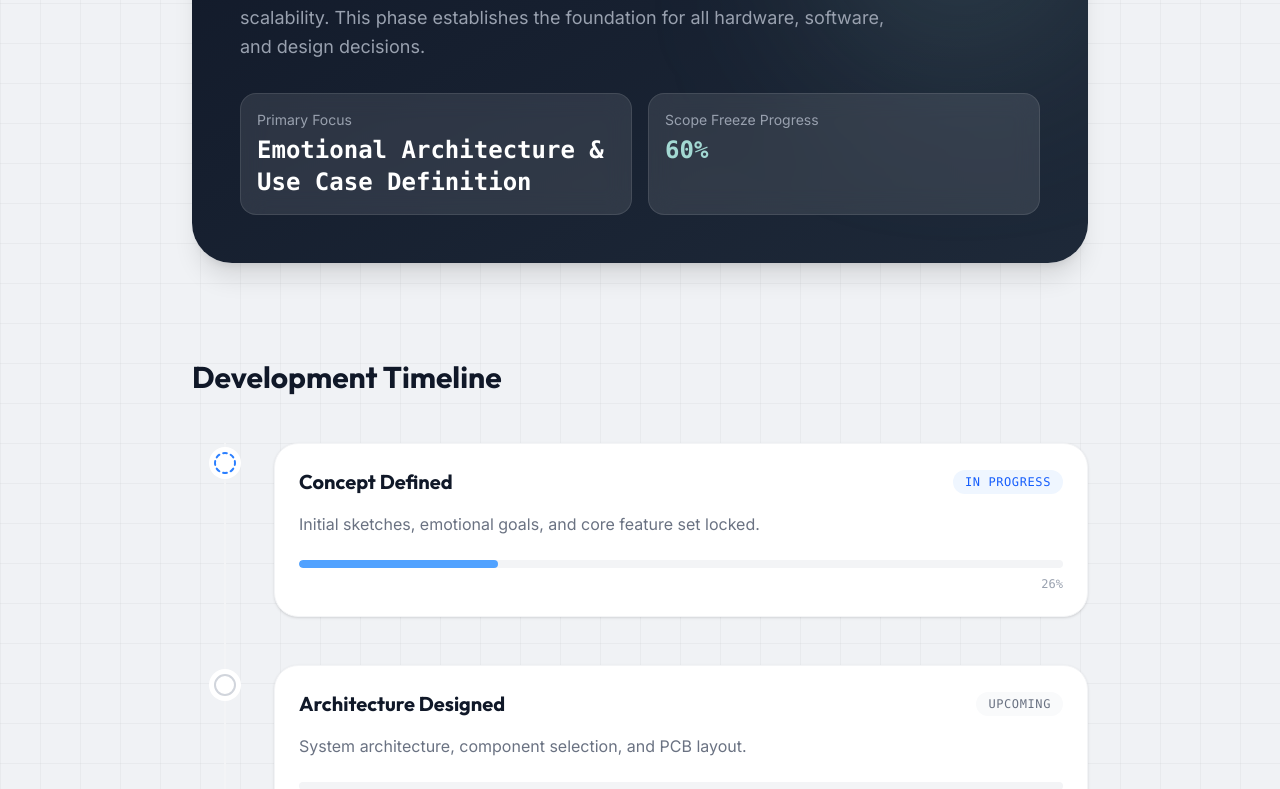
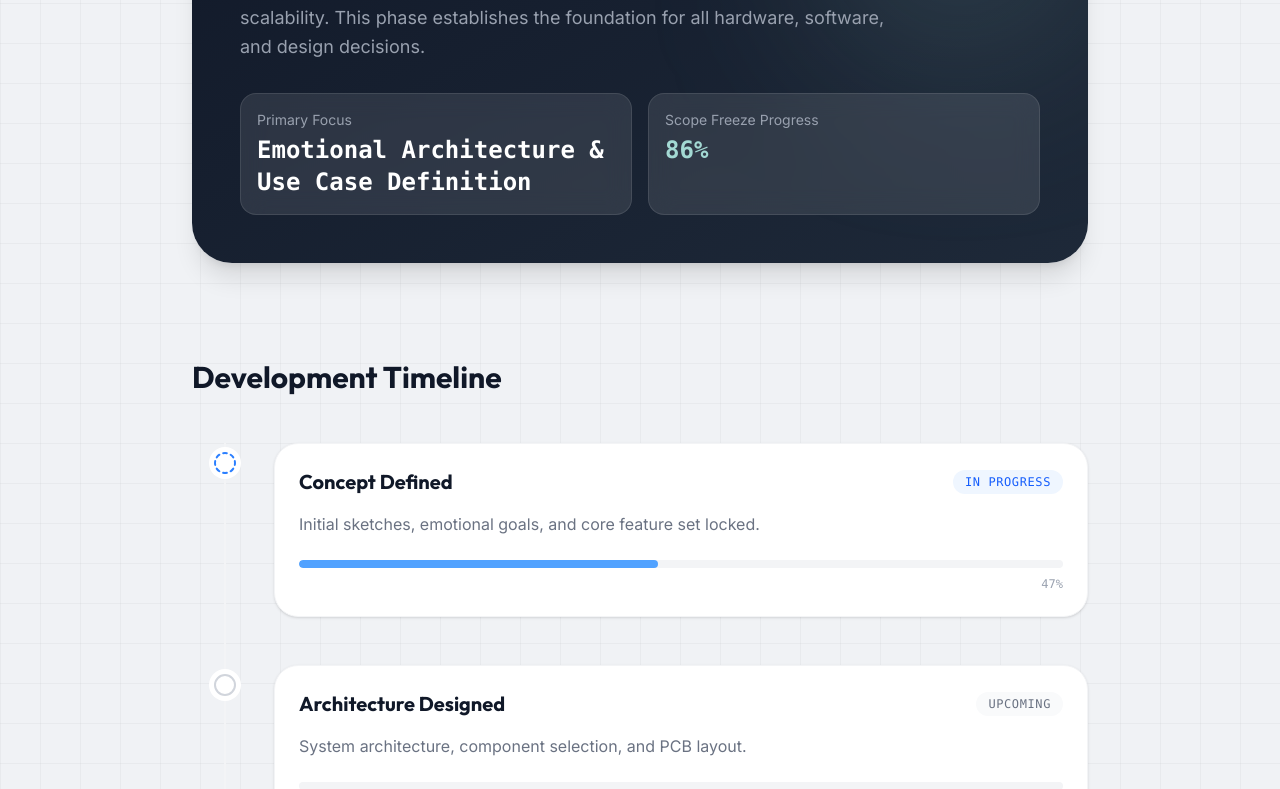
Before and after one commit to chauhan-satvik/LUMA, a React (Vite) app: page /progress in a window 1280 px wide. Shown: the part 637-1426 px from the top of the page. Built offline with nearby package versions, Linux system fonts and the light colour scheme.

Commit message:
Updated The Progress

```diff
--- a/src/pages/Progress.tsx
+++ b/src/pages/Progress.tsx
@@ -3,7 +3,7 @@ import { CheckCircle2, CircleDashed, Circle, Clock, ArrowRight, Activity } from
 
 export function Progress() {
   const timeline = [
-    { title: "Concept Defined", status: "in-progress", progress: 26, desc: "Initial sketches, emotional goals, and core feature set locked." },
+    { title: "Concept Defined", status: "in-progress", progress: 47, desc: "Initial sketches, emotional goals, and core feature set locked." },
     { title: "Architecture Designed", status: "upcoming", progress: 0, desc: "System architecture, component selection, and PCB layout." },
     { title: "Hardware Prototyping", status: "upcoming", progress: 0, desc: "3D printing shells, testing actuators, and refining the screen." },
     { title: "Firmware Development", status: "upcoming", progress: 0, desc: "Writing the animation engine and touch sensor drivers." },
@@ -58,7 +58,7 @@ export function Progress() {
                 </div>
                 <div className="bg-white/10 backdrop-blur-md rounded-2xl p-4 border border-white/10">
                   <div className="text-sm text-gray-400 mb-1">Scope Freeze Progress</div>
-                  <div className="text-2xl font-mono font-bold text-[#A3D9D3]">60%</div>
+                  <div className="text-2xl font-mono font-bold text-[#A3D9D3]">86%</div>
                 </div>
               </div>
             </div>
```
